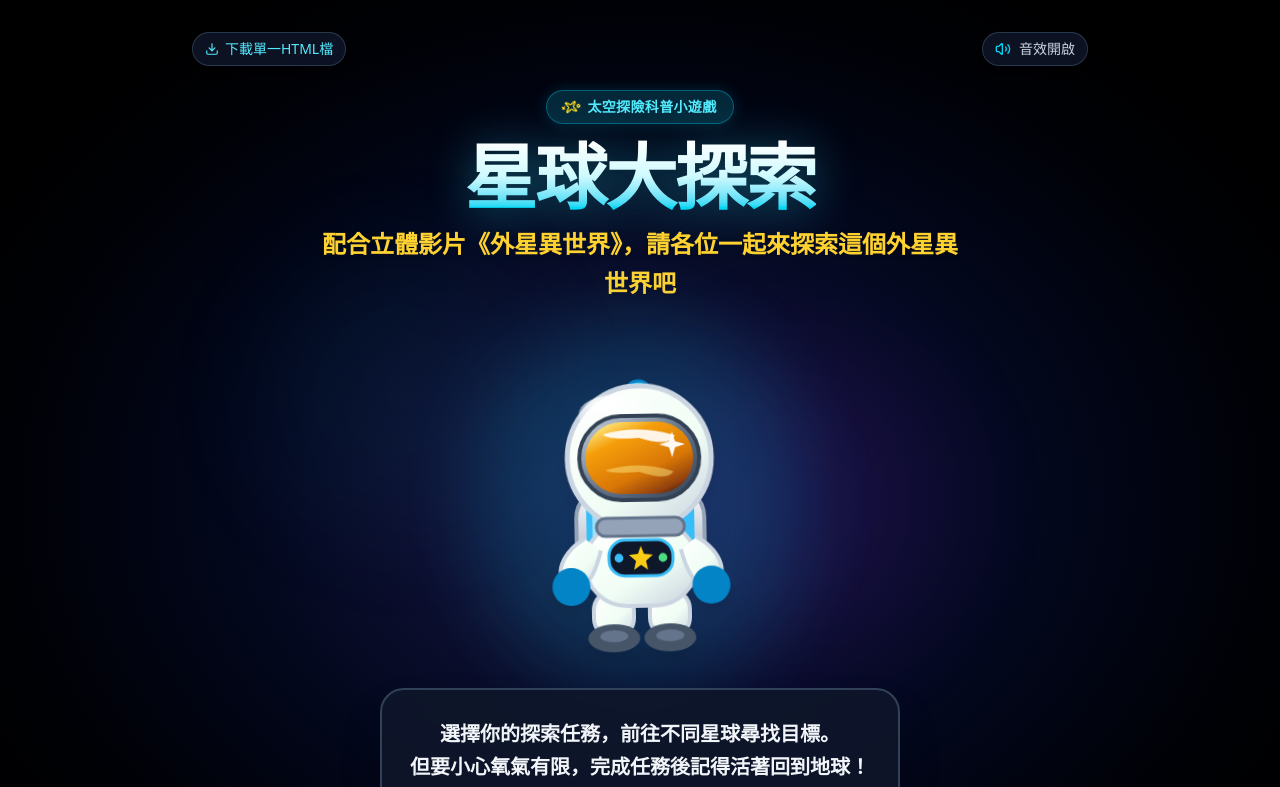
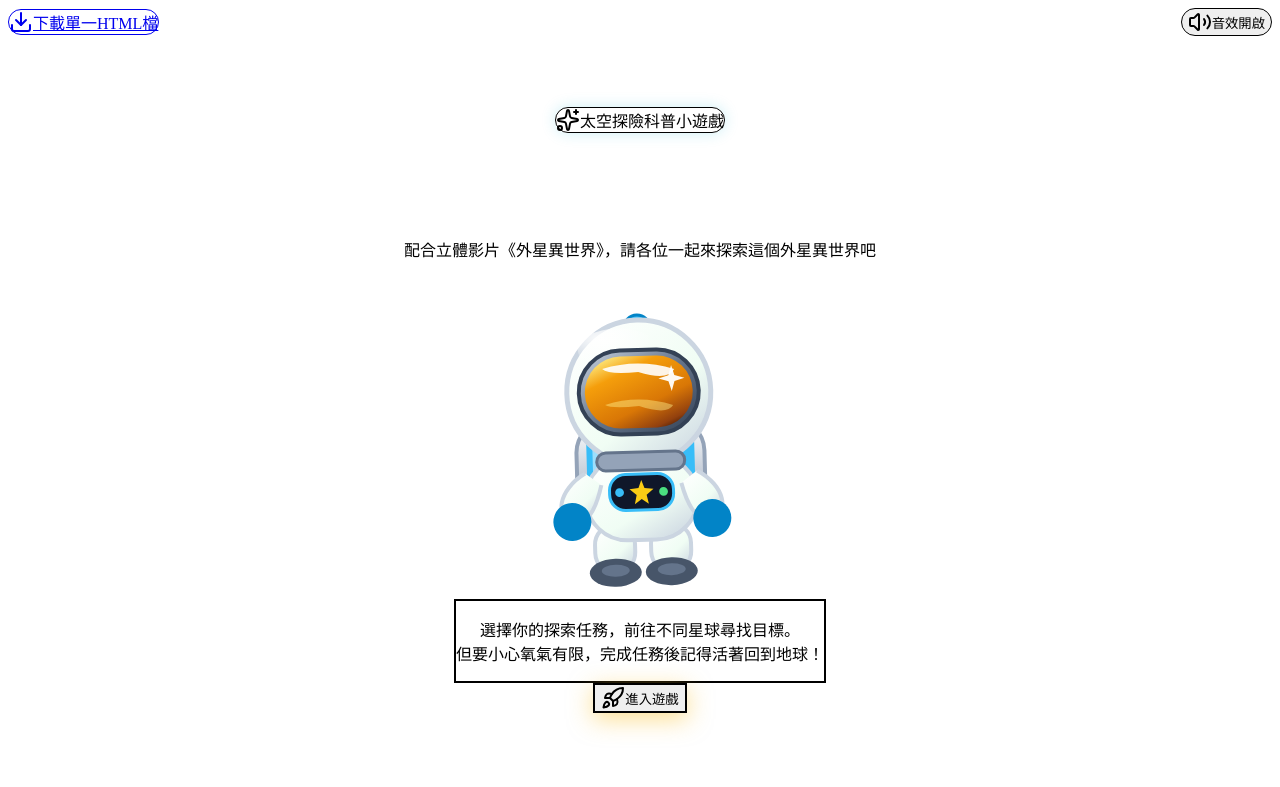
Before and after one commit to purplebeetlemark0153/space-adventure, a React (Vite) app: page / in a window 1280 px wide. Shown: the top 787 px of the page. Built offline with nearby package versions, Linux system fonts and the light colour scheme.

Commit message:
Update index.css

```diff
--- a/src/index.css
+++ b/src/index.css
@@ -1,4 +1,6 @@
-@import "tailwindcss";
+@tailwind base;
+@tailwind components;
+@tailwind utilities;
 
 @layer base {
   html, body {
```
